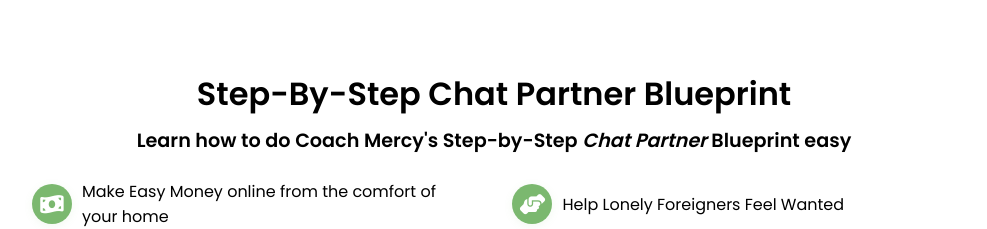
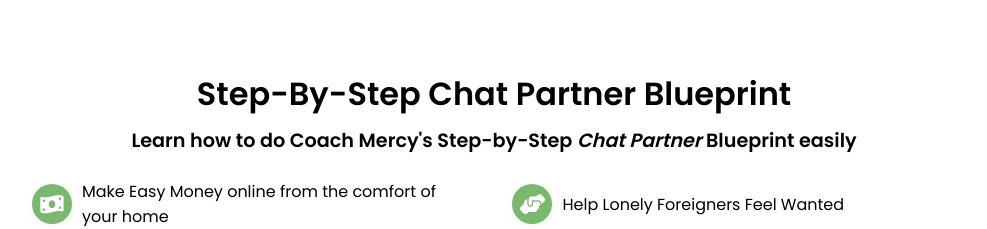
Before and after one commit to Brain-burster/chattingwithlonelyforeigners, a plain HTML site: page index.html in a window 1280 px wide. Shown: the top 229 px of the page, without its empty margins (146-1133 px from the left). Drawn offline with Linux system fonts and the light colour scheme.

Commit message:
✏️ Correct grammar in subtitle text for improved readability

```diff
--- a/index.html
+++ b/index.html
@@ -11,7 +11,7 @@
 <body>
   <div class="container">
     <h1>Step-By-Step Chat Partner Blueprint</h1>
-    <h2>Learn how to do Coach Mercy's Step-by-Step <i>Chat Partner</i> Blueprint easy</h2>
+    <h2>Learn how to do Coach Mercy's Step-by-Step <i>Chat Partner</i> Blueprint easily</h2>
     <div class="features">
       <div class="feature"><span class="feature-icon"><span class="icon-circle"><i class="fas fa-money-bill-wave"></i></span></span>Make Easy Money online from the comfort of your home</div>
       <div class="feature"><span class="feature-icon"><span class="icon-circle"><i class="fas fa-hands-helping"></i></span></span>Help Lonely Foreigners Feel Wanted</div>
```
